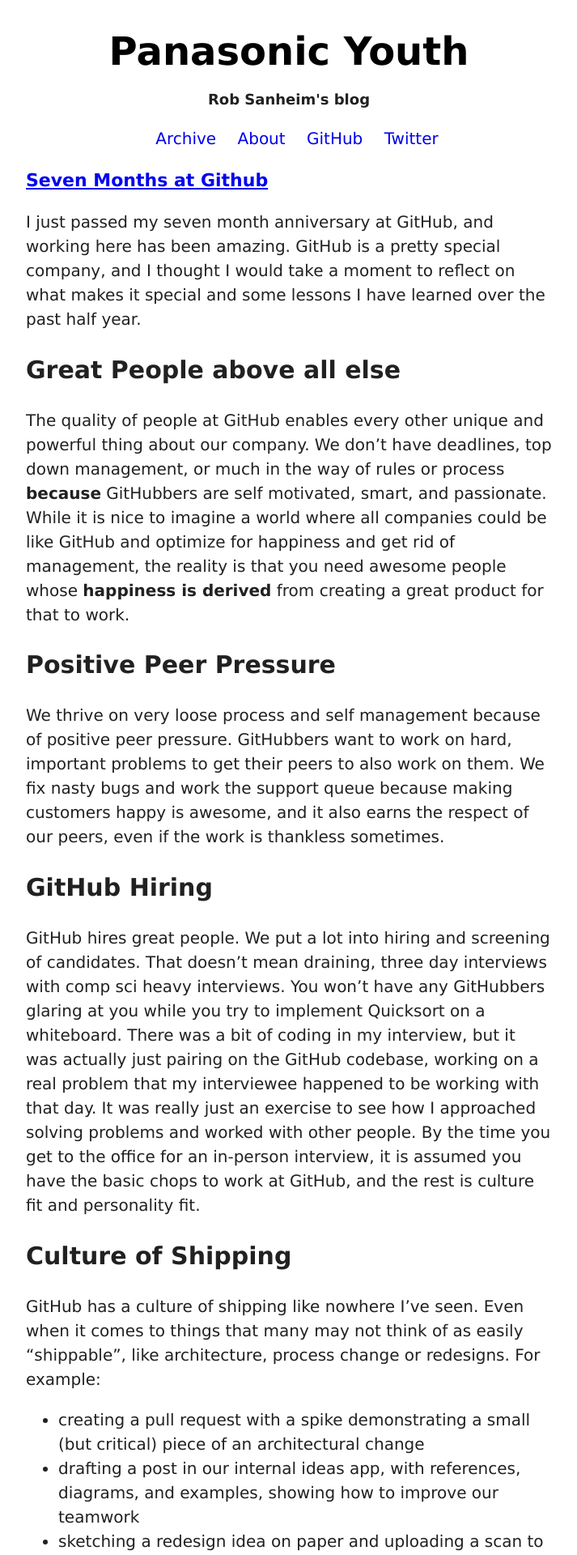
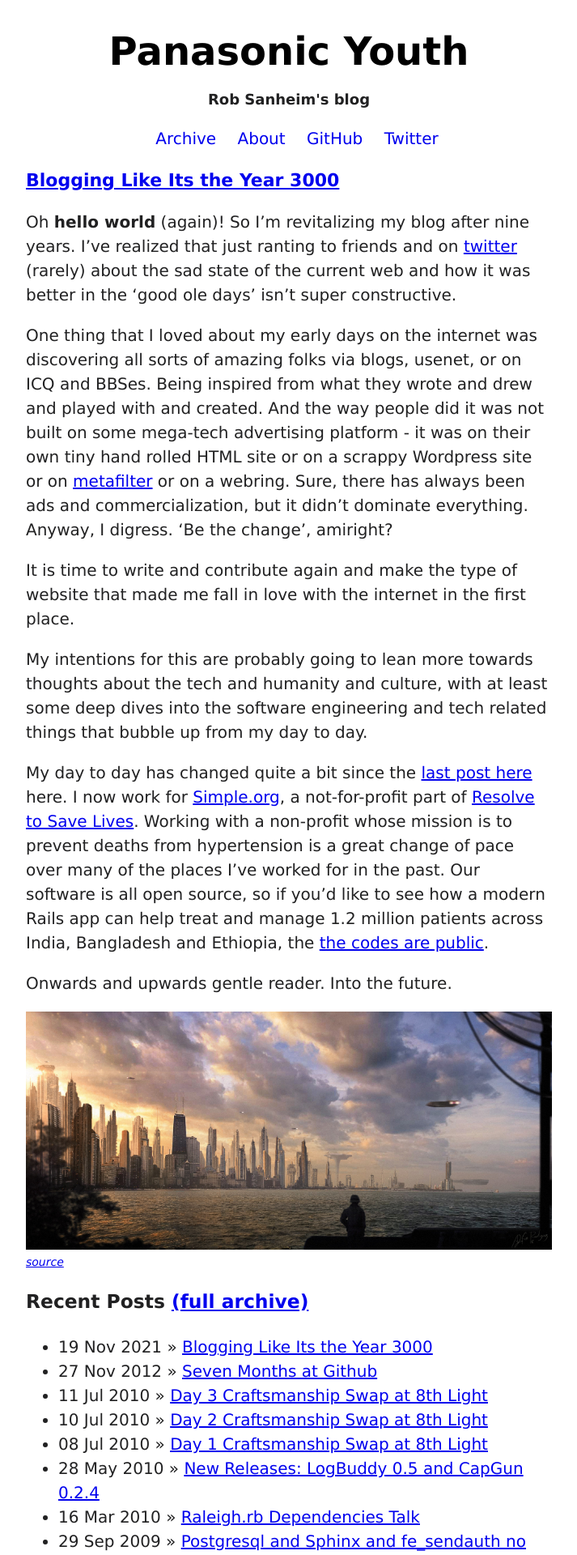
Before and after one commit to rsanheim/rsanheim.github.com, a Jekyll site: the page built from index.html, in a window 1280 px wide. Shown: the top 1920 px of the page at 81% size, without its empty margins (283-996 px from the left). Built offline with Jekyll 4.4.1, drawn with Linux system fonts in a browser that asks for light colours; nearby versions of some CDN libraries; library files that are not in the unit come from our copies; some of the changed text lies outside the part shown.

Commit message:
hello world again

```diff
--- a/_config.yml
+++ b/_config.yml
@@ -1,3 +1,5 @@
 highlighter: rouge
 permalink: pretty
 server: true
+future: true
+incremental: true
--- a/_posts/2010-07-10-day-2-craftsmanship-swap.markdown
+++ b/_posts/2010-07-10-day-2-craftsmanship-swap.markdown
@@ -13,7 +13,7 @@
 
 Lunch was taken out of the office at [Thai Gourmet](https://www.yelp.com/biz/thai-gourmet-libertyville), which was delicious.  It was at least on par with Thai Cafe, which is a favorite at Relevance.
 
-I had to fight off curry drowsiness post-lunch to pair with Doug on the same application we had paired on in [day 1]("https://robsanheim.com/2010/07/08/day-1-craftsmanship-swap-at-8th-light/").  The application uses [DRb](https://ruby-doc.org/core/classes/DRb.html) and [DRbFire](https://drbfire.rubyforge.org/classes/DRbFire.html) under the hood to manage client-server communication.  Based on some issues reported from client installations we suspected some socket or connection related issues in the DRb related part of the codes.  And so began a deep dive into DRbFire and DRb itself.
+I had to fight off curry drowsiness post-lunch to pair with Doug on the same application we had paired on in [day 1](/2010/07/08/day-1-craftsmanship-swap-at-8th-light/).  The application uses [DRb](https://ruby-doc.org/core/classes/DRb.html) and [DRbFire](https://drbfire.rubyforge.org/classes/DRbFire.html) under the hood to manage client-server communication.  Based on some issues reported from client installations we suspected some socket or connection related issues in the DRb related part of the codes.  And so began a deep dive into DRbFire and DRb itself.
 
 DRbFire is actually a protocol on to of DRb that does a neat little trick to allow DRb to connect across networks, such as when a client and server need to talk through firewalls or a NAT.  Given the fact that 99% of clients will jump through a NAT or firewall at some point, what DRbfire does is pretty cool.
 
--- /dev/null
+++ b/_posts/2021-11-19-blogging-like-its-the-year-3000.markdown
@@ -0,0 +1,24 @@
+---
+layout: post
+title: "Blogging Like Its the Year 3000"
+regenerate: true
+---
+
+Oh **hello world** (again)! So I'm revitalizing my blog after nine years. I've realized that just ranting to friends and on [twitter](https://twitter.com/rsanheim) (rarely) about the sad state of the current web and how it was better in the 'good ole days' isn't super constructive.
+
+One thing that I loved about my early days on the internet was discovering all sorts of amazing folks via blogs, usenet, or on ICQ and BBSes. Being inspired from what they wrote and drew and played with and created. And the way people did it was not built on some mega-tech advertising platform - it was on their own tiny hand rolled HTML site or on a scrappy Wordpress site or on [metafilter](https://metafilter.com) or on a webring. Sure, there has always been ads and commercialization, but it didn't dominate everything. Anyway, I digress.  'Be the change', amiright?
+
+It is time to write and contribute again and make the type of website that made me fall in love with the internet in the first place.
+
+My intentions for this are probably going to lean more towards thoughts  about the tech and humanity and culture, with at least some deep dives into the software engineering and tech related things that bubble up from my day to day.
+
+My day to day has changed quite a bit since the [last post here](/2012/11/27/seven-months-at-github/) here. I now work for [Simple.org](https://www.simple.org), a not-for-profit part of [Resolve to Save Lives](https://resolvetosavelives.org). Working with a non-profit whose mission is to prevent deaths from hypertension is a great change of pace over many of the places I've worked for in the past. Our software is all open source, so if you'd like to see how a modern Rails app can help treat and manage 1.2 million patients across India, Bangladesh and Ethiopia, the [the codes are public](https://github.com/simpledotorg/simple-server).
+
+Onwards and upwards gentle reader. Into the future.
+
+<p class="fit-image">
+  <img alt="Earth Year 300 by Alfi Rodriguez" src="/images/alfie-rodriguez-big-city5.jpg" alt=""/>
+  <em class="caption">
+    <a href="https://www.artstation.com/artwork/Pd6oo">source</a>
+  </em>
+</p>
--- a/stylesheets/master.css
+++ b/stylesheets/master.css
@@ -76,3 +76,18 @@
 .caption {
 	font-size: 70%;
 }
+
+.fit-image {
+	line-height: 1.0;
+}
+
+.fit-image img {
+  max-width: 100%;
+  max-height: 100%;
+	line-height: 1.0em;
+}
+
+.fit-image .caption {
+	padding: 0;
+	margin: 0;
+}
```
Also changed, not shown: _posts/2008-03-11-staging-environments-in-rails.markdown (+7 -2 lines), images/alfie-rodriguez-big-city5.jpg (added).
